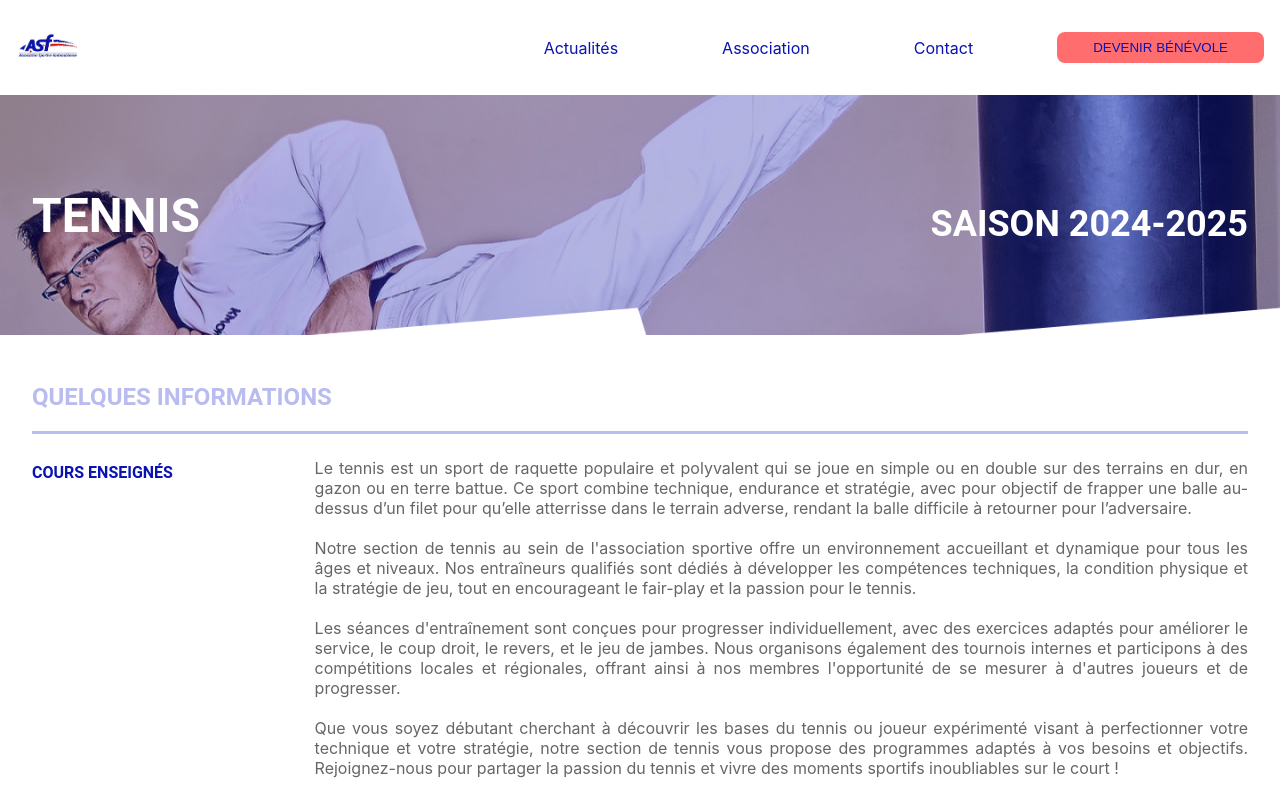
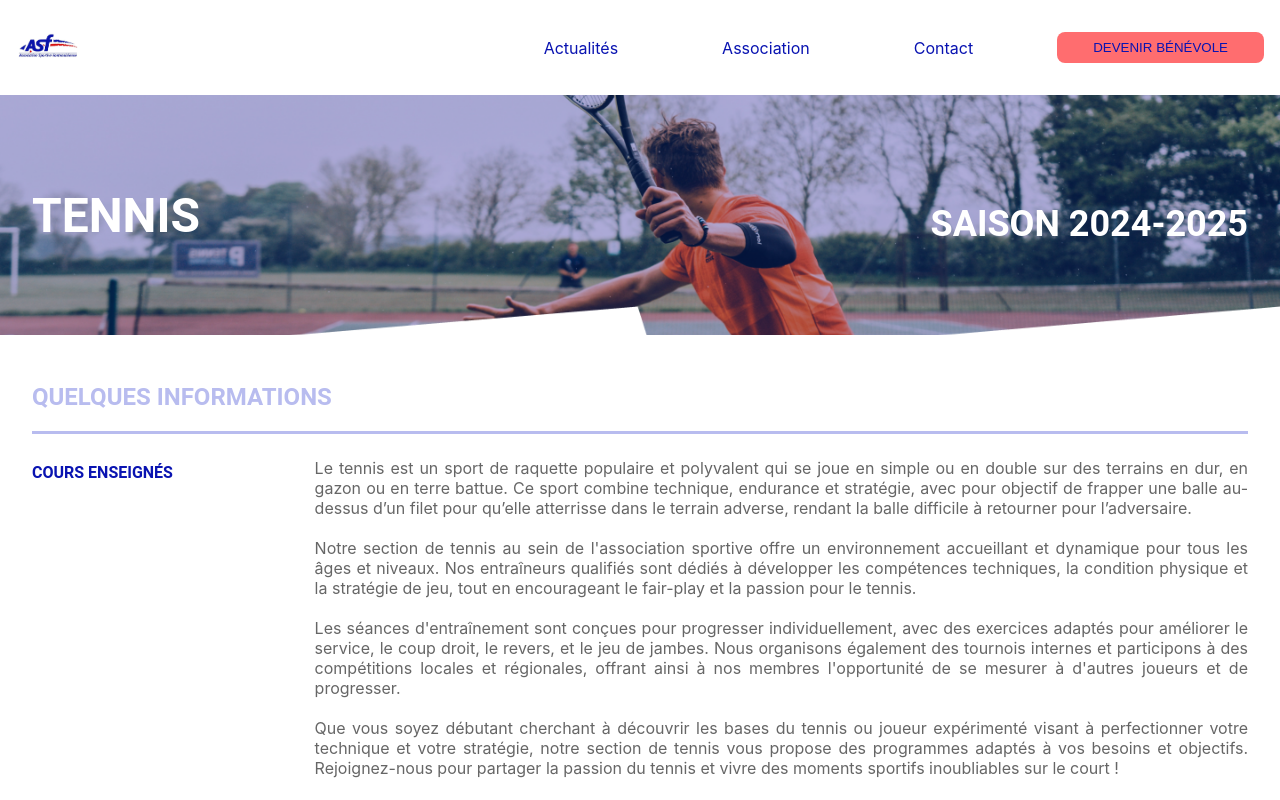
Before and after one commit to leaafos/ASF-1, a React (Create React App) app in the folder frontend/: page /tennis in a window 1280 px wide. Shown: the top 800 px of the page. Built offline with nearby package versions, Linux system fonts and the light colour scheme.

Commit message:
Bannière Tennis mis à jour

```diff
--- a/frontend/src/components/SlideShowIcones.jsx
+++ b/frontend/src/components/SlideShowIcones.jsx
@@ -71,7 +71,7 @@ const sports = [
   { name: "Yoga", icon: IconeYoga, path: "/yoga" },
 ];
 
-const ListeIcones = () => {
+const SlideShowIcones = () => {
   const scrollContainerRef = useRef(null);
 
   const scrollLeft = () => {
@@ -111,4 +111,4 @@ const ListeIcones = () => {
   );
 };
 
-export default ListeIcones;
+export default SlideShowIcones;
--- a/frontend/src/styles/sports.css
+++ b/frontend/src/styles/sports.css
@@ -178,7 +178,7 @@ h4 {
 }
 
 .tennis {
-  background-image: url("../images/Sports/banniere-taekwondo.png");
+  background-image: url("../images/Sports/banniere-tennis.png");
   background-repeat: no-repeat;
   background-size: cover;
   background-position: center;
```
